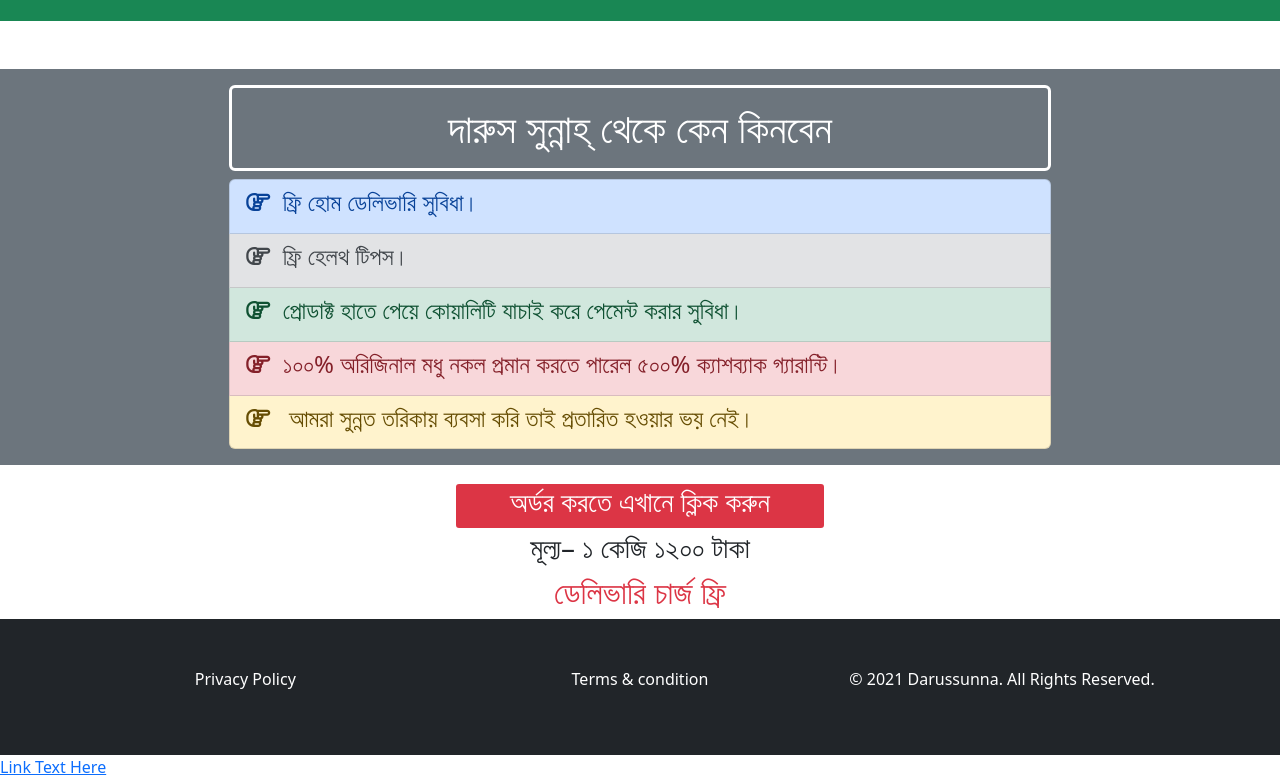
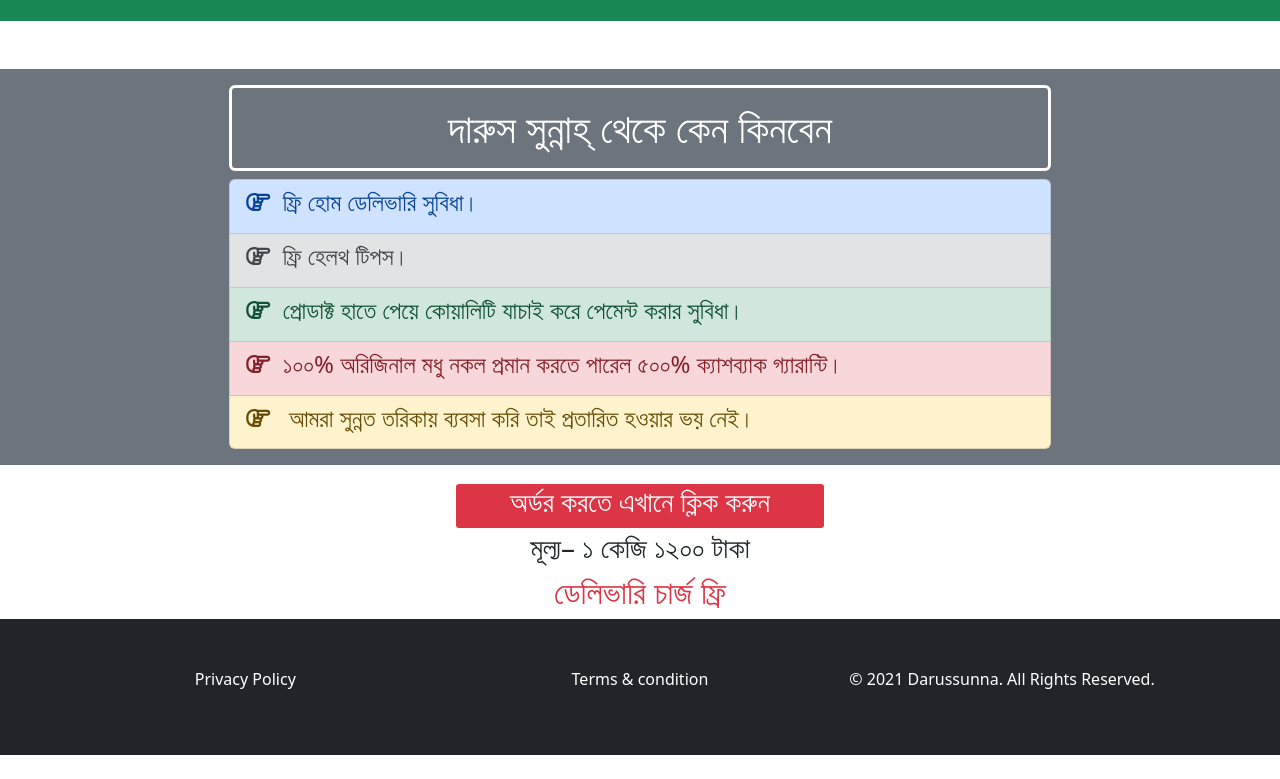
Before and after one commit to shourovdigital/bastob, a plain HTML site: page index.html in a window 1280 px wide. Shown: the part 2722-3501 px from the top of the page. After the commit the page ends 3477 px from the top, so only its background shows below. Drawn offline with nearby package versions, Linux system fonts and the light colour scheme.

Commit message:
fina push

```diff
--- a/index.html
+++ b/index.html
@@ -238,7 +238,6 @@
         </div>
     </footer>
     <!-- footer section end -->
-    <a href="https://wa.me/number>" target="_blank">Link Text Here</a>
 
     <!-- bootstrap js script  -->
     <script src="https://cdn.jsdelivr.net/npm/bootstrap@5.2.0/dist/js/bootstrap.bundle.min.js" integrity="sha384-A3rJD856KowSb7dwlZdYEkO39Gagi7vIsF0jrRAoQmDKKtQBHUuLZ9AsSv4jD4Xa" crossorigin="anonymous"></script>
```
